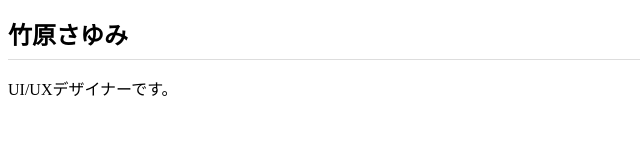
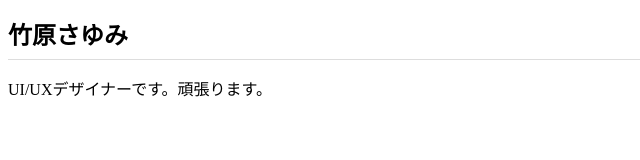
Before and after one commit to SayumiTakehara/SayumiTakehara.github.io, a plain HTML site: page index.html in a window 1280 px wide. Shown: the whole page, without its empty margins (0-640 px from the left). Drawn offline with Linux system fonts and the light colour scheme.

Commit message:
Add files via upload

```diff
--- a/index.html
+++ b/index.html
@@ -7,6 +7,6 @@
 </head>
 <body>
   <h1>竹原さゆみ</h1>
-  <p>UI/UXデザイナーです。</p>
+  <p>UI/UXデザイナーです。頑張ります。</p>
 </body>
 </html>
```
